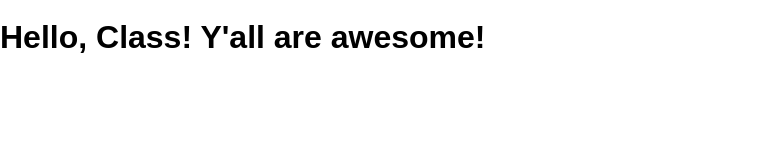
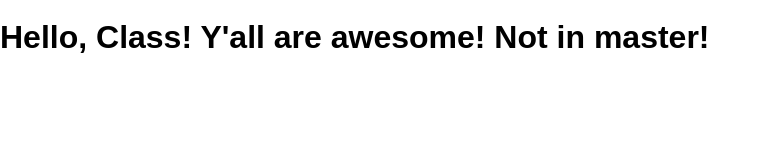
Before and after one commit to mdewey/git-example-1, a website: page public/index.html in a window 1280 px wide. Shown: the whole page, without its empty margins (0-768 px from the left). Drawn offline with Linux system fonts and the light colour scheme.

Commit message:
cool new feature

```diff
--- a/public/index.html
+++ b/public/index.html
@@ -8,6 +8,6 @@
     <link rel="stylesheet" href="/screen.css" />
   </head>
   <body>
-    <h1 class="hello-world">Hello, Class! Y'all are awesome!</h1>
+    <h1 class="hello-world">Hello, Class! Y'all are awesome! Not in master!</h1>
   </body>
 </html>
```
